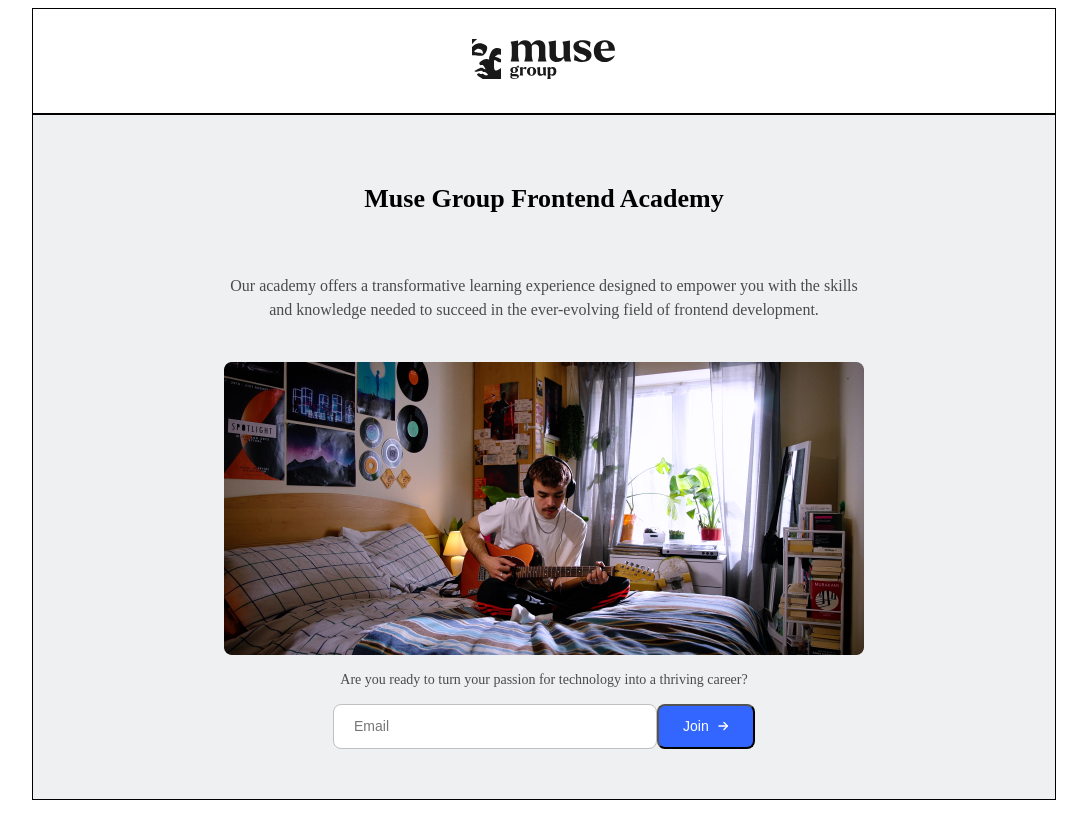
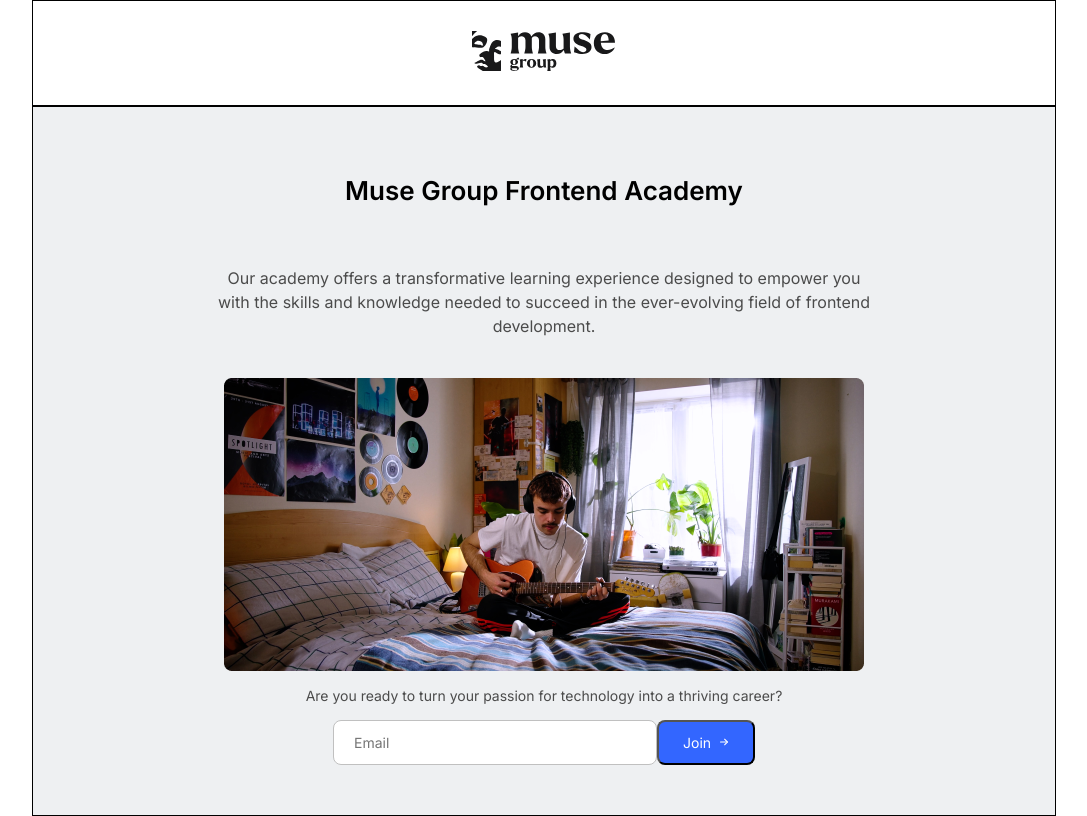
Before and after one commit to bas-kirill/muse-landing, a React (Create React App) app: page / in a window 1280 px wide. Shown: the whole page, without its empty margins (96-1183 px from the left). Built offline with nearby package versions, Linux system fonts and the light colour scheme.

Commit message:
feat(hero): ready UI for hero section
need to add form validation

```diff
--- a/src/App.tsx
+++ b/src/App.tsx
@@ -4,12 +4,20 @@ import Header from "./components/header/Header";
 import HeroSection from "./components/hero/HeroSection";
 
 function App() {
-  return (
-      <div id="landing-wrapper">
-          <Header />
-          <HeroSection />
-      </div>
-  );
+    return (
+        <html>
+        <head>
+            <title>Desktop</title>
+            <style>
+                @import url('https://fonts.googleapis.com/css2?family=Inter:wght@100..900&display=swap');
+            </style>
+        </head>
+        <body>
+        <Header/>
+        <HeroSection/>
+        </body>
+        </html>
+    );
 }
 
 export default App;
--- a/src/components/hero/HeroSection.css
+++ b/src/components/hero/HeroSection.css
@@ -8,20 +8,22 @@
 }
 
 #hero-section > h1 {
+    font-weight: 600;
     font-size: 26px;
     line-height: 33.8px;
 }
 
 #academy-description-paragraph {
+    padding: 24px 0;
+    font-weight: 400;
     font-size: 16px;
     line-height: 24px;
     text-align: center;
-    padding: 24px 0;
     color: #4B4B4B;
-
 }
 
 #invitation-paragraph {
+    font-weight: 400;
     font-size: 14px;
     line-height: 21px;
     color: #4B4B4B;
--- a/src/components/logo/MuseGroupLogo.tsx
+++ b/src/components/logo/MuseGroupLogo.tsx
@@ -19,7 +19,6 @@ const MuseGroupLogo = () => {
                 </defs>
             </svg>
         </div>
-
     );
 };
 
--- a/src/index.css
+++ b/src/index.css
@@ -1,4 +1,9 @@
-#landing-wrapper {
+* {
+    font-family: Inter, sans-serif;
+}
+
+body {
     max-width: 1024px;
     margin: 0 auto;
+
 }
```
